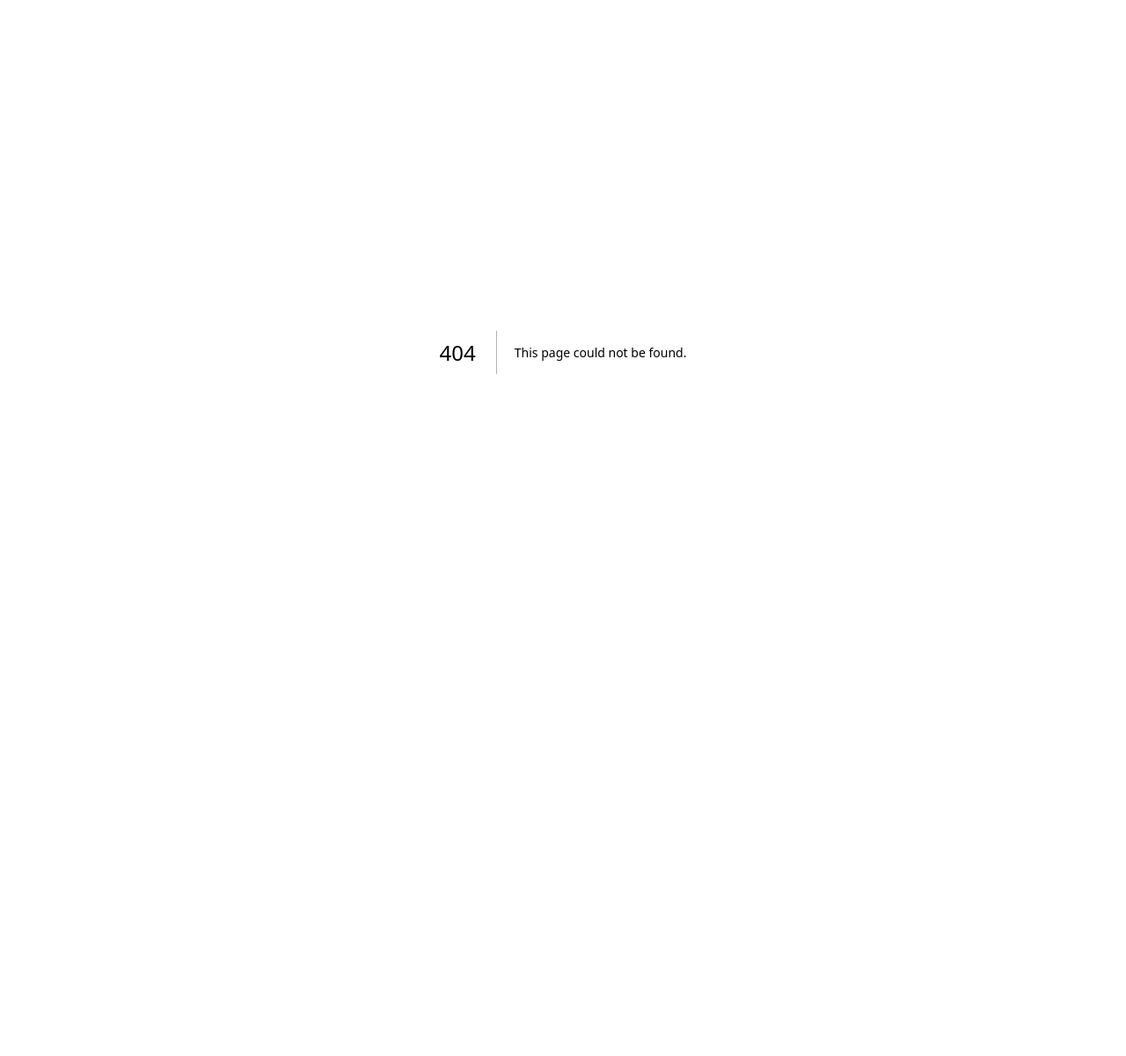
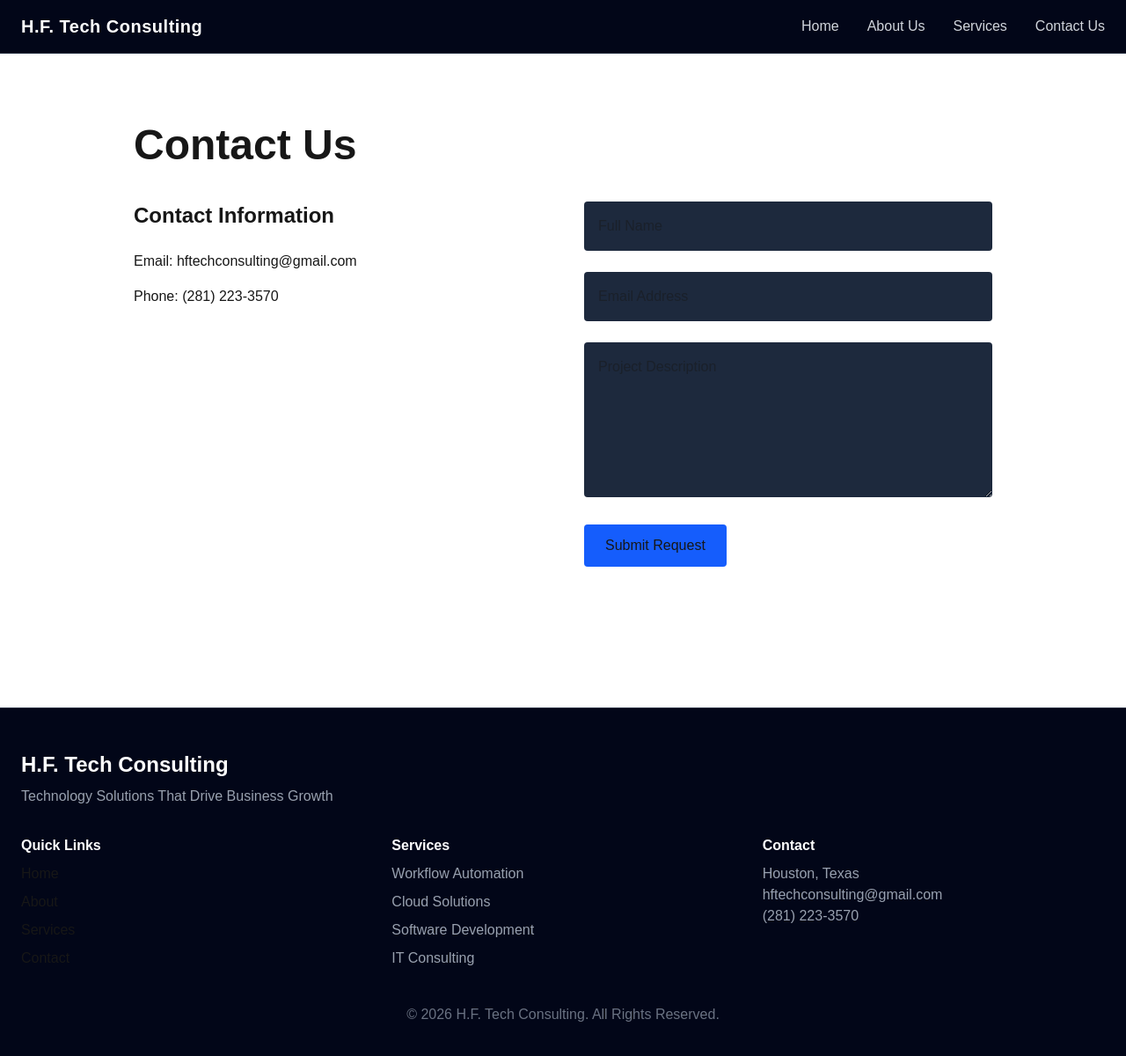
Before and after one commit to alexferrell4/hf-tech-consulting, a Next.js app: page /contact in a window 1280 px wide. Before the commit this address had no page. Shown: the top 1200 px of the page at 88% size. Before the commit the page ends 800 px from the top, so only its background shows below. Built offline with nearby package versions, Linux system fonts and the light colour scheme.

Commit message:
intial commit

```diff
--- a/package.json
+++ b/package.json
@@ -9,6 +9,7 @@
     "lint": "eslint"
   },
   "dependencies": {
+    "lucide-react": "^1.17.0",
     "next": "16.2.6",
     "react": "19.2.4",
     "react-dom": "19.2.4"
--- /dev/null
+++ b/src/app/about/page.tsx
@@ -0,0 +1,32 @@
+export default function AboutPage() {
+  return (
+    <main className="max-w-5xl mx-auto px-6 py-20">
+
+      <h1 className="text-5xl font-bold mb-8">
+        About H.F. Tech Consulting
+      </h1>
+
+      <p className="text-lg text-gray-300 leading-8">
+        H.F. Tech Consulting helps businesses leverage
+        technology to streamline operations, reduce
+        administrative burden, and support long-term growth.
+      </p>
+
+      <div className="mt-12">
+
+        <h2 className="text-3xl font-semibold mb-4">
+          Founder
+        </h2>
+
+        <p className="text-gray-300 leading-8">
+          Harrison Ferrell holds a Bachelor of Science
+          in Computer Science and specializes in software
+          development, workflow automation, cloud
+          technologies, and business process optimization.
+        </p>
+
+      </div>
+
+    </main>
+  );
+}
--- /dev/null
+++ b/src/app/contact/page.tsx
@@ -0,0 +1,61 @@
+export default function ContactPage() {
+  return (
+    <main className="max-w-5xl mx-auto px-6 py-20">
+
+      <h1 className="text-5xl font-bold mb-10">
+        Contact Us
+      </h1>
+
+      <div className="grid md:grid-cols-2 gap-12">
+
+        <div>
+
+          <h2 className="text-2xl font-semibold mb-6">
+            Contact Information
+          </h2>
+
+          <p className="mb-4">
+            Email:
+            hftechconsulting@gmail.com
+          </p>
+
+          <p>
+            Phone:
+            (281) 223-3570
+          </p>
+
+        </div>
+
+        <form className="space-y-6">
+
+          <input
+            type="text"
+            placeholder="Full Name"
+            className="w-full p-4 rounded bg-slate-800"
+          />
+
+          <input
+            type="email"
+            placeholder="Email Address"
+            className="w-full p-4 rounded bg-slate-800"
+          />
+
+          <textarea
+            rows={6}
+            placeholder="Project Description"
+            className="w-full p-4 rounded bg-slate-800"
+          />
+
+          <button
+            className="bg-blue-600 px-6 py-3 rounded"
+          >
+            Submit Request
+          </button>
+
+        </form>
+
+      </div>
+
+    </main>
+  );
+}
--- a/src/app/layout.tsx
+++ b/src/app/layout.tsx
@@ -1,33 +1,29 @@
-import type { Metadata } from "next";
-import { Geist, Geist_Mono } from "next/font/google";
 import "./globals.css";
+import Navbar from "@/components/Navbar";
+import Footer from "@/components/Footer";
 
-const geistSans = Geist({
-  variable: "--font-geist-sans",
-  subsets: ["latin"],
-});
-
-const geistMono = Geist_Mono({
-  variable: "--font-geist-mono",
-  subsets: ["latin"],
-});
-
-export const metadata: Metadata = {
-  title: "Create Next App",
-  description: "Generated by create next app",
+export const metadata = {
+  title: "H.F. Tech Consulting",
+  description:
+    "Technology Solutions That Drive Business Growth",
 };
 
 export default function RootLayout({
   children,
-}: Readonly<{
+}: {
   children: React.ReactNode;
-}>) {
+}) {
   return (
-    <html
-      lang="en"
-      className={`${geistSans.variable} ${geistMono.variable} h-full antialiased`}
-    >
-      <body className="min-h-full flex flex-col">{children}</body>
+    <html lang="en">
+      <body className="bg-slate-900 text-white">
+
+        <Navbar />
+
+        {children}
+
+        <Footer />
+
+      </body>
     </html>
   );
 }
--- a/src/app/page.tsx
+++ b/src/app/page.tsx
@@ -1,65 +1,49 @@
-import Image from "next/image";
+import Link from "next/link";
 
-export default function Home() {
+export default function HomePage() {
   return (
-    <div className="flex flex-col flex-1 items-center justify-center bg-zinc-50 font-sans dark:bg-black">
-      <main className="flex flex-1 w-full max-w-3xl flex-col items-center justify-between py-32 px-16 bg-white dark:bg-black sm:items-start">
-        <Image
-          className="dark:invert"
-          src="/next.svg"
-          alt="Next.js logo"
-          width={100}
-          height={20}
-          priority
-        />
-        <div className="flex flex-col items-center gap-6 text-center sm:items-start sm:text-left">
-          <h1 className="max-w-xs text-3xl font-semibold leading-10 tracking-tight text-black dark:text-zinc-50">
-            To get started, edit the page.tsx file.
+    <main>
+
+      <section className="min-h-[85vh] flex items-center justify-center">
+
+        <div className="text-center max-w-4xl px-6">
+
+          <h1 className="text-6xl font-bold">
+            Technology Solutions
+            <span className="text-blue-500">
+              {" "}That Drive Business Growth
+            </span>
           </h1>
-          <p className="max-w-md text-lg leading-8 text-zinc-600 dark:text-zinc-400">
-            Looking for a starting point or more instructions? Head over to{" "}
-            <a
-              href="https://vercel.com/templates?framework=next.js&utm_source=create-next-app&utm_medium=appdir-template-tw&utm_campaign=create-next-app"
-              className="font-medium text-zinc-950 dark:text-zinc-50"
+
+          <p className="mt-6 text-xl text-gray-300">
+            Helping organizations improve efficiency
+            through workflow automation, software
+            development, cloud solutions, and strategic
+            technology consulting.
+          </p>
+
+          <div className="flex gap-4 justify-center mt-10">
+
+            <Link
+              href="/contact"
+              className="bg-blue-600 hover:bg-blue-700 px-6 py-3 rounded-lg"
             >
-              Templates
-            </a>{" "}
-            or the{" "}
-            <a
-              href="https://nextjs.org/learn?utm_source=create-next-app&utm_medium=appdir-template-tw&utm_campaign=create-next-app"
-              className="font-medium text-zinc-950 dark:text-zinc-50"
+              Schedule Consultation
+            </Link>
+
+            <Link
+              href="/services"
+              className="border border-gray-600 px-6 py-3 rounded-lg"
             >
-              Learning
-            </a>{" "}
-            center.
-          </p>
+              View Services
+            </Link>
+
+          </div>
+
         </div>
-        <div className="flex flex-col gap-4 text-base font-medium sm:flex-row">
-          <a
-            className="flex h-12 w-full items-center justify-center gap-2 rounded-full bg-foreground px-5 text-background transition-colors hover:bg-[#383838] dark:hover:bg-[#ccc] md:w-[158px]"
-            href="https://vercel.com/new?utm_source=create-next-app&utm_medium=appdir-template-tw&utm_campaign=create-next-app"
-            target="_blank"
-            rel="noopener noreferrer"
-          >
-            <Image
-              className="dark:invert"
-              src="/vercel.svg"
-              alt="Vercel logomark"
-              width={16}
-              height={16}
-            />
-            Deploy Now
-          </a>
-          <a
-            className="flex h-12 w-full items-center justify-center rounded-full border border-solid border-black/[.08] px-5 transition-colors hover:border-transparent hover:bg-black/[.04] dark:border-white/[.145] dark:hover:bg-[#1a1a1a] md:w-[158px]"
-            href="https://nextjs.org/docs?utm_source=create-next-app&utm_medium=appdir-template-tw&utm_campaign=create-next-app"
-            target="_blank"
-            rel="noopener noreferrer"
-          >
-            Documentation
-          </a>
-        </div>
-      </main>
-    </div>
+
+      </section>
+
+    </main>
   );
 }
--- /dev/null
+++ b/src/app/services/page.tsx
@@ -0,0 +1,36 @@
+const services = [
+  "Workflow Automation",
+  "Custom Software Development",
+  "Website Development & Management",
+  "Cloud Solutions",
+  "Data Analytics & Reporting",
+  "IT Consulting",
+  "Digital Forms & Document Management",
+];
+
+export default function ServicesPage() {
+  return (
+    <main className="max-w-7xl mx-auto px-6 py-20">
+
+      <h1 className="text-5xl font-bold mb-12">
+        Our Services
+      </h1>
+
+      <div className="grid md:grid-cols-3 gap-8">
+
+        {services.map((service) => (
+          <div
+            key={service}
+            className="bg-slate-800 p-8 rounded-xl"
+          >
+            <h3 className="text-2xl font-semibold">
+              {service}
+            </h3>
+          </div>
+        ))}
+
+      </div>
+
+    </main>
+  );
+}
--- /dev/null
+++ b/src/components/Footer.tsx
@@ -0,0 +1,70 @@
+import Link from "next/link";
+
+export default function Footer() {
+  return (
+    <footer className="bg-slate-950 border-t border-slate-800 mt-20">
+      <div className="max-w-7xl mx-auto px-6 py-12">
+
+        <h2 className="text-2xl font-bold text-white">
+          H.F. Tech Consulting
+        </h2>
+
+        <p className="text-gray-400 mt-2">
+          Technology Solutions That Drive Business Growth
+        </p>
+
+        <div className="grid md:grid-cols-3 gap-8 mt-8">
+
+          <div>
+            <h3 className="text-white font-semibold mb-2">
+              Quick Links
+            </h3>
+
+            <div className="flex flex-col gap-2">
+              <Link href="/">Home</Link>
+              <Link href="/about">About</Link>
+              <Link href="/services">Services</Link>
+              <Link href="/contact">Contact</Link>
+            </div>
+          </div>
+
+          <div>
+            <h3 className="text-white font-semibold mb-2">
+              Services
+            </h3>
+
+            <ul className="space-y-2 text-gray-400">
+              <li>Workflow Automation</li>
+              <li>Cloud Solutions</li>
+              <li>Software Development</li>
+              <li>IT Consulting</li>
+            </ul>
+          </div>
+
+          <div>
+            <h3 className="text-white font-semibold mb-2">
+              Contact
+            </h3>
+
+            <p className="text-gray-400">
+              Houston, Texas
+            </p>
+
+            <p className="text-gray-400">
+              hftechconsulting@gmail.com
+            </p>
+
+            <p className="text-gray-400">
+              (281) 223-3570
+            </p>
+          </div>
+
+        </div>
+
+        <p className="text-center text-gray-500 mt-10">
+          © 2026 H.F. Tech Consulting. All Rights Reserved.
+        </p>
+      </div>
+    </footer>
+  );
+}
--- /dev/null
+++ b/src/components/Navbar.tsx
@@ -0,0 +1,63 @@
+"use client";
+
+import Link from "next/link";
+import { useState } from "react";
+import { Menu, X } from "lucide-react";
+
+export default function Navbar() {
+  const [open, setOpen] = useState(false);
+
+  const links = [
+    { href: "/", label: "Home" },
+    { href: "/about", label: "About Us" },
+    { href: "/services", label: "Services" },
+    { href: "/contact", label: "Contact Us" },
+  ];
+
+  return (
+    <nav className="sticky top-0 z-50 bg-slate-950 border-b border-slate-800">
+      <div className="max-w-7xl mx-auto flex items-center justify-between px-6 py-4">
+        <Link
+          href="/"
+          className="text-white font-bold text-xl tracking-wide"
+        >
+          H.F. Tech Consulting
+        </Link>
+
+        <div className="hidden md:flex gap-8">
+          {links.map((link) => (
+            <Link
+              key={link.href}
+              href={link.href}
+              className="text-gray-300 hover:text-white transition"
+            >
+              {link.label}
+            </Link>
+          ))}
+        </div>
+
+        <button
+          className="md:hidden text-white"
+          onClick={() => setOpen(!open)}
+        >
+          {open ? <X /> : <Menu />}
+        </button>
+      </div>
+
+      {open && (
+        <div className="md:hidden px-6 pb-4 flex flex-col gap-4 bg-slate-950">
+          {links.map((link) => (
+            <Link
+              key={link.href}
+              href={link.href}
+              onClick={() => setOpen(false)}
+              className="text-gray-300"
+            >
+              {link.label}
+            </Link>
+          ))}
+        </div>
+      )}
+    </nav>
+  );
+}
```
Also changed, not shown: 1 other file (tests, documents, lock files or other folders).
